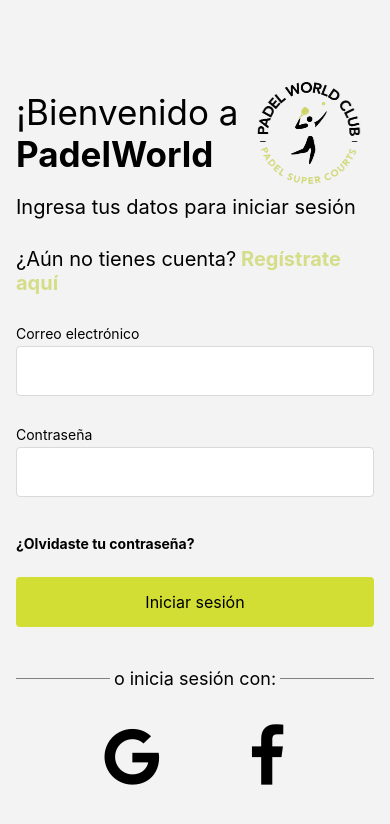
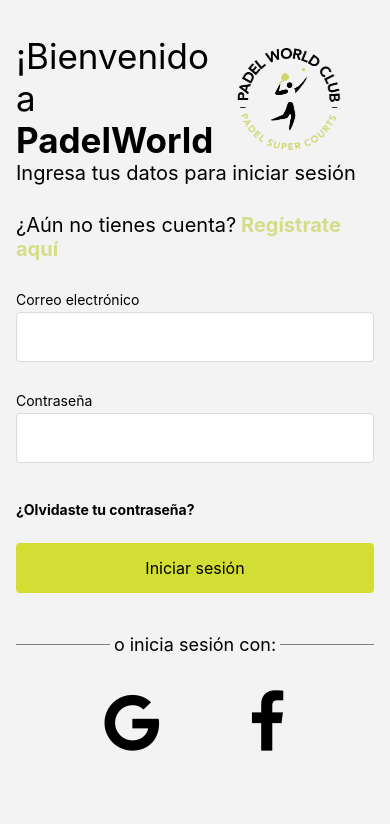
Before and after one commit to JoseConder/padelworld, a React Native app in the folder frontpw/: screen /Login in a window 390 px wide. Shown: the top 824 px of the page. Built offline with nearby package versions, Linux system fonts and the light colour scheme.

Commit message:
cambios menores a login y register

```diff
--- a/frontpw/screens/Login.js
+++ b/frontpw/screens/Login.js
@@ -76,12 +76,13 @@
     backgroundColor: '#F3F3F3',
     padding: 16,
     flex: 1,
-    paddingTop: 70,
+    paddingTop: 35,
   },
   header: {
     flexDirection: 'row',
     justifyContent: 'space-between',
     alignItems: 'center',
+    marginRight: 20,
   },
   welcomeText: {
     fontSize: 35,
--- a/frontpw/screens/Register.js
+++ b/frontpw/screens/Register.js
@@ -60,12 +60,13 @@
     backgroundColor: '#F3F3F3',
     padding: 16,
     flex: 1,
-    paddingTop: 70,
+    paddingTop: 35,
   },
   header: {
     flexDirection: 'row',
     justifyContent: 'space-between',
     alignItems: 'center',
+    marginRight: 20,
   },
   welcomeText: {
     fontSize: 35,
```
